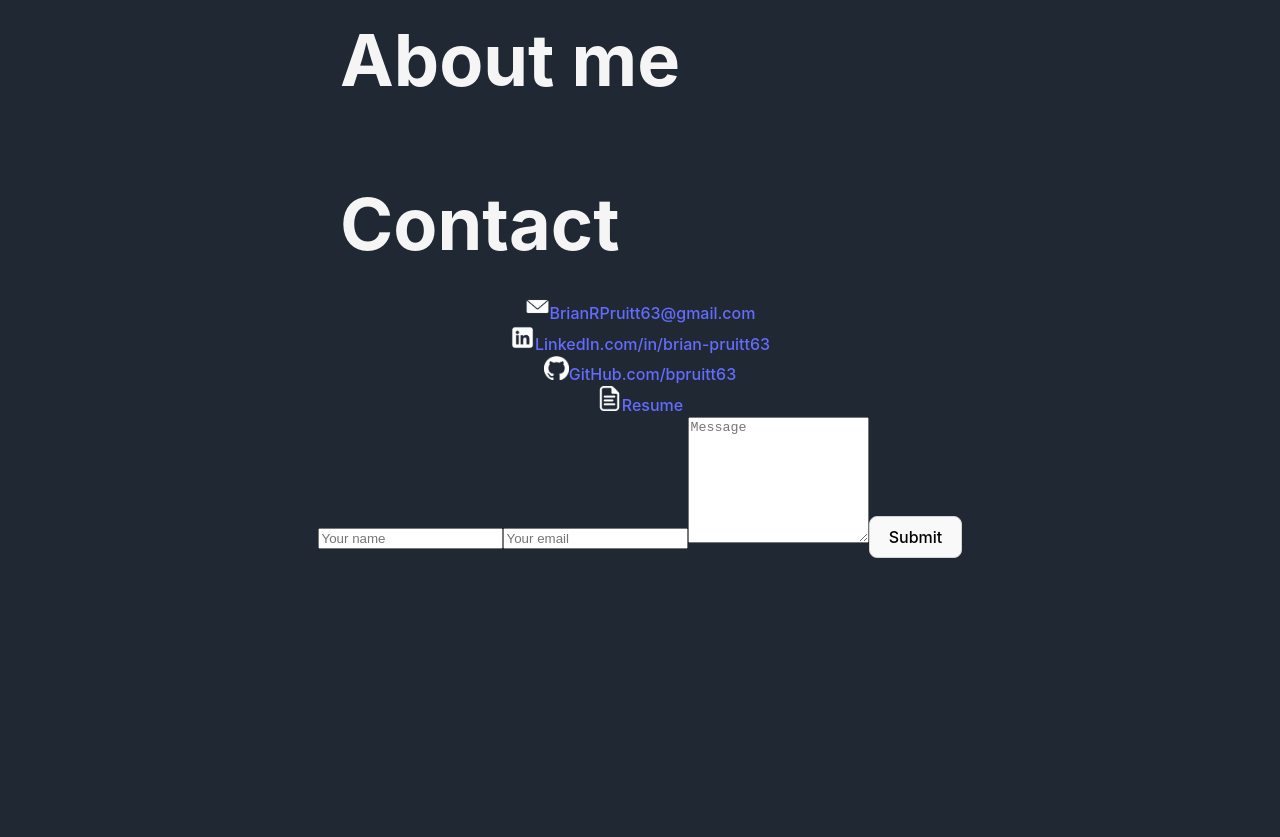
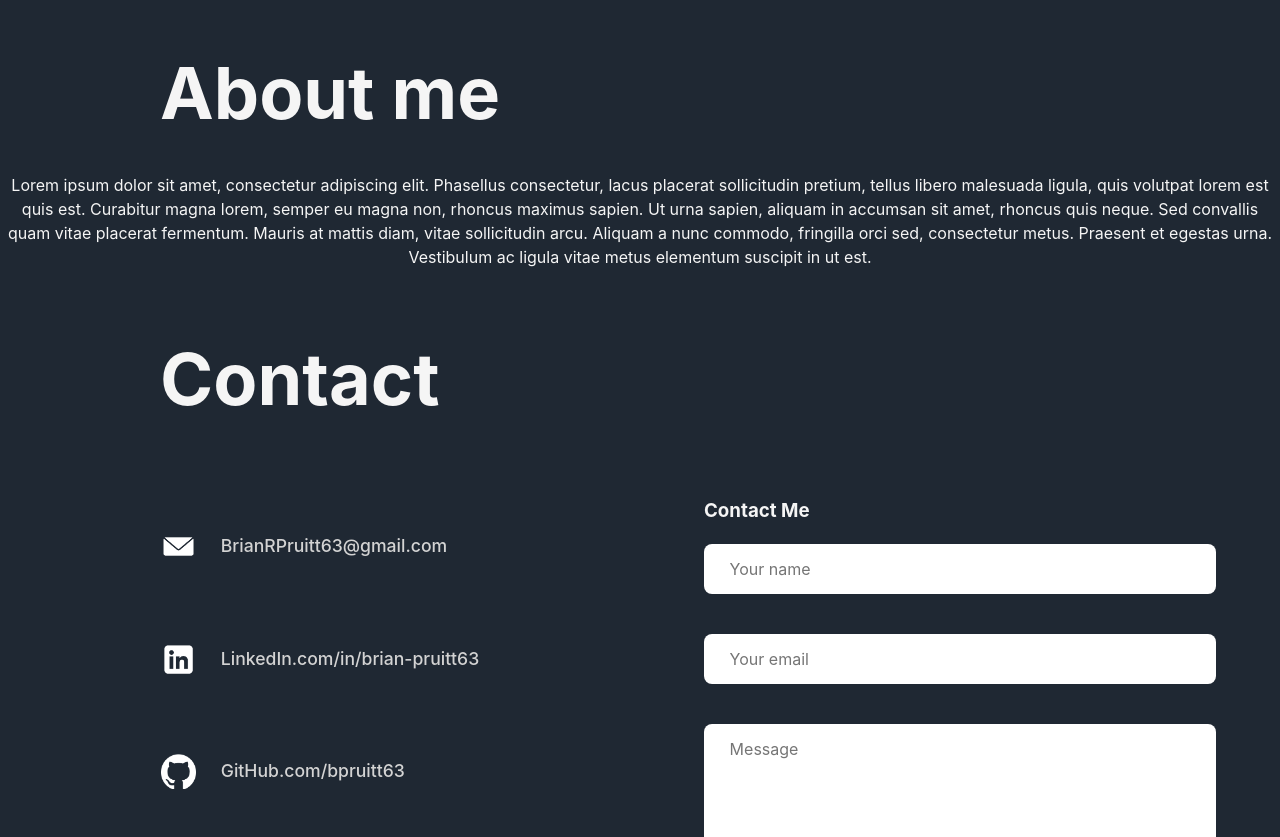
Before and after one commit to bpruitt63/portfolio, a React (Vite) app: page / in a window 1280 px wide. Shown: the part 1960-2797 px from the top of the page. Before the commit the page ends 2518 px from the top, so only its background shows below. Built offline with nearby package versions, Linux system fonts and the light colour scheme; a web font is replaced by a local one.

Commit message:
contact styling

```diff
--- a/src/About.jsx
+++ b/src/About.jsx
@@ -7,7 +7,7 @@ function About() {
         <>
             <div id='about' className='pageAnchor'></div>
             <h2 className='sectionTitle'>About me</h2>
-            <p>{aboutMe.description}</p>
+            <p>{aboutMe}</p>
         </>
     );
 };
--- a/src/Contact.jsx
+++ b/src/Contact.jsx
@@ -20,10 +20,10 @@ function Contact() {
                                     label={links[l].label} />)}
                 </div>
                 <div className='contactForm'>
+                    <h3 id='contactMe'>Contact Me</h3>
                     <ContactForm />
                 </div>
             </div>
-
         </>
     );
 };
--- a/src/static/styles/contact.css
+++ b/src/static/styles/contact.css
@@ -3,12 +3,27 @@
 }
 
 .contactLinks {
-    width: 80%;
+    max-width: 80%;
     margin: auto;
 }
 
-.contactLinks a {
+.contactLink {
+    width: 100%;
+    text-align: left;
+    margin-bottom: 30px;
+    display: flex;
+    align-items: center;
+}
+
+.contactLink a {
     display: inline;
+    font-size: .9em;
+    margin-left: 15px;
+    color: lightgrey;
+}
+
+.contactLink a:hover {
+    color: white;
 }
 
 .contactIcon {
@@ -16,8 +31,73 @@
     display: inline;
 }
 
-/* .contactLinks {
+.contactForm {
+    max-width: 80%;
+    margin: 20px auto;
+}
+
+#contactMe {
+    width: 100%;
     text-align: left;
-    max-width: 80%;
-    margin: auto;
-} */
+}
+
+.contactForm input, .contactForm textarea {
+    font-family: inherit;
+    font-size: 100%;
+    width: 90%;
+    border: none;
+    border-radius: 8px;
+    padding: 10px 5%;
+    margin-bottom: 20px;
+}
+
+.contactForm input:focus, textarea:focus {
+    outline-color: gray;
+}
+
+@media screen and (min-width: 500px) {
+    .contactLink a {
+        font-size: 1.1em;
+        margin-left: 25px;
+    }
+
+    .contactForm input, .contactForm textarea {
+        padding: 15px 5%;
+        margin-bottom: 40px;
+    }
+}
+
+@media screen and (min-width: 1000px) {
+    .contact {
+        grid-template-columns: 1fr 1fr;
+    }
+
+    .contactLinks {
+        display: flex;
+        height: 100%;
+        flex-direction: column;
+        margin-top: 5%;
+    }
+
+    .contactLink {
+        height: 20%;
+        margin: 0;
+    }
+
+    .contactIcon {
+        width: 35px;
+    }
+}
+
+@media screen and (min-width: 1400px) {
+    .contactLinks {
+        width: 50%;
+    }
+}
+
+@media screen and (min-width: 1550px) {
+    .contactForm input, .contactForm textarea {
+        width: 95%;
+        margin-left: -10%;
+    }
+}
```
